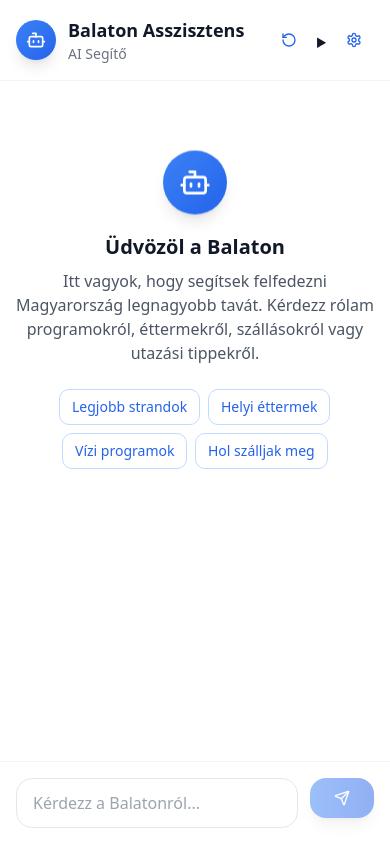
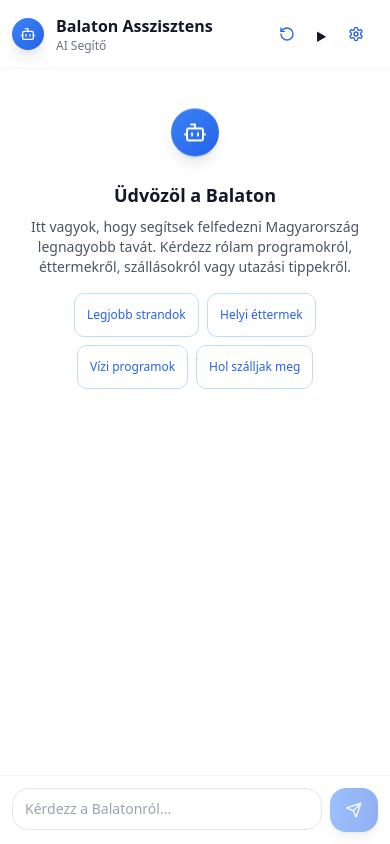
Before and after one commit to wpatrik14/balatonai-chatbot, a Next.js app: page / in a window 390 px wide. Built offline with nearby package versions, Linux system fonts and the light colour scheme.

Commit message:
fix: mobile layout for accessible input box
Ensure input box is always visible at bottom on mobile devices.

#VERCEL_SKIP

Co-authored-by: Patrik Weisz <4814687+wpatrik14@users.noreply.github.com>

```diff
--- a/app/globals.css
+++ b/app/globals.css
@@ -31,9 +31,48 @@
   * {
     @apply border-border;
   }
+
+  html {
+    /* Prevent zoom on iOS when focusing inputs */
+    -webkit-text-size-adjust: 100%;
+    /* Ensure full height on mobile */
+    height: 100%;
+  }
+
   body {
     @apply bg-white text-gray-900;
     font-feature-settings: "rlig" 1, "calt" 1;
+    /* Ensure full height on mobile */
+    height: 100%;
+    /* Prevent overscroll bounce on iOS */
+    overscroll-behavior: none;
+    /* Prevent pull-to-refresh on mobile */
+    overscroll-behavior-y: contain;
+  }
+
+  /* Prevent zoom on input focus on iOS */
+  input[type="text"],
+  input[type="email"],
+  input[type="search"],
+  textarea {
+    font-size: 16px;
+  }
+
+  @media (max-width: 640px) {
+    input[type="text"],
+    input[type="email"],
+    input[type="search"],
+    textarea {
+      font-size: 16px !important;
+    }
+  }
+}
+
+/* Mobile viewport fixes */
+@supports (-webkit-touch-callout: none) {
+  /* iOS Safari specific fixes */
+  .fixed.inset-0 {
+    height: -webkit-fill-available;
   }
 }
 
@@ -162,37 +201,41 @@ input,
   transition: all 0.2s cubic-bezier(0.4, 0, 0.2, 1);
 }
 
-/* Lake Balaton inspired gradient backgrounds */
-.bg-lake-gradient {
-  background: linear-gradient(135deg, #3b82f6 0%, #1d4ed8 50%, #1e40af 100%);
+/* Mobile-specific optimizations */
+@media (max-width: 640px) {
+  /* Ensure touch targets are large enough */
+  button {
+    min-height: 44px;
+    min-width: 44px;
   }
 
-.bg-lake-shimmer {
-  background: linear-gradient(45deg, #3b82f6, #60a5fa, #3b82f6, #1d4ed8);
-  background-size: 400% 400%;
-  animation: shimmer 3s ease infinite;
+  /* Optimize text sizes for mobile */
+  .text-xs {
+    font-size: 0.75rem;
   }
 
-/* Message bubble hover effects */
-.message-bubble {
-  transition: transform 0.2s ease, box-shadow 0.2s ease;
+  /* Reduce animation intensity on mobile for better performance */
+  .animate-wave-in {
+    animation-duration: 0.4s;
   }
 
-.message-bubble:hover {
-  transform: translateY(-1px);
-  box-shadow: 0 4px 12px rgba(59, 130, 246, 0.15);
+  .animate-float {
+    animation-duration: 4s;
+  }
 }
 
-/* Staggered animation delays for multiple elements */
-.animate-stagger-1 {
-  animation-delay: 0.1s;
+/* Prevent horizontal scroll on mobile */
+body {
+  overflow-x: hidden;
 }
-.animate-stagger-2 {
-  animation-delay: 0.2s;
+
+/* Safe area insets for devices with notches */
+@supports (padding: max(0px)) {
+  .safe-area-inset-top {
+    padding-top: max(1rem, env(safe-area-inset-top));
   }
-.animate-stagger-3 {
-  animation-delay: 0.3s;
+
+  .safe-area-inset-bottom {
+    padding-bottom: max(1rem, env(safe-area-inset-bottom));
   }
-.animate-stagger-4 {
-  animation-delay: 0.4s;
 }
--- a/app/page.tsx
+++ b/app/page.tsx
@@ -44,7 +44,7 @@ export default function LakeBalatonChat() {
 
   if (sessionLoading) {
     return (
-      <div className="min-h-screen bg-white flex items-center justify-center">
+      <div className="fixed inset-0 bg-white flex items-center justify-center">
         <div className="text-center">
           <div className="relative">
             <Loader2 className="h-8 w-8 animate-spin mx-auto mb-4 text-blue-500" />
@@ -59,17 +59,16 @@ export default function LakeBalatonChat() {
   }
 
   return (
-    <div className="min-h-screen bg-white">
-      <div className="flex flex-col h-screen max-w-4xl mx-auto">
-        {/* Compact Header */}
-        <div className="flex items-center justify-between p-4 border-b border-gray-100">
+    <div className="fixed inset-0 bg-white flex flex-col">
+      {/* Fixed Header */}
+      <div className="flex-shrink-0 flex items-center justify-between p-3 sm:p-4 border-b border-gray-100 bg-white z-10">
         <div className="flex items-center gap-3">
-            <div className="w-10 h-10 rounded-full bg-gradient-to-br from-blue-500 to-blue-600 flex items-center justify-center shadow-lg">
-              <Bot className="h-5 w-5 text-white" />
+          <div className="w-8 h-8 sm:w-10 sm:h-10 rounded-full bg-gradient-to-br from-blue-500 to-blue-600 flex items-center justify-center shadow-lg">
+            <Bot className="h-4 w-4 sm:h-5 sm:w-5 text-white" />
           </div>
           <div>
-              <h1 className="text-lg font-semibold text-gray-900">Balaton Asszisztens</h1>
-              <p className="text-sm text-gray-500">AI Segítő</p>
+            <h1 className="text-base sm:text-lg font-semibold text-gray-900">Balaton Asszisztens</h1>
+            <p className="text-xs sm:text-sm text-gray-500">AI Segítő</p>
           </div>
         </div>
 
@@ -81,7 +80,7 @@ export default function LakeBalatonChat() {
               startNewSession()
               window.location.reload()
             }}
-              className="text-blue-600 hover:text-blue-700 hover:bg-blue-50 transition-colors duration-200"
+            className="text-blue-600 hover:text-blue-700 hover:bg-blue-50 transition-colors duration-200 p-2"
           >
             <RotateCcw className="h-4 w-4" />
           </Button>
@@ -90,11 +89,11 @@ export default function LakeBalatonChat() {
           {process.env.NODE_ENV === "development" && (
             <details className="relative">
               <summary className="cursor-pointer">
-                  <Button variant="ghost" size="sm" className="text-blue-600 hover:text-blue-700 hover:bg-blue-50">
+                <Button variant="ghost" size="sm" className="text-blue-600 hover:text-blue-700 hover:bg-blue-50 p-2">
                   <Settings className="h-4 w-4" />
                 </Button>
               </summary>
-                <Card className="absolute right-0 top-10 w-80 p-4 shadow-xl border-gray-200 bg-white z-50">
+              <Card className="absolute right-0 top-10 w-72 sm:w-80 p-4 shadow-xl border-gray-200 bg-white z-50">
                 <div className="text-xs text-gray-600 space-y-2">
                   <div className="font-medium text-gray-900 mb-3">Debug Információ</div>
                   <p>
@@ -136,8 +135,8 @@ export default function LakeBalatonChat() {
 
       {/* Error Display */}
       {error && (
-          <div className="mx-4 mt-4">
-            <Card className="border-red-200 bg-red-50 p-4 animate-wave-in">
+        <div className="flex-shrink-0 mx-3 sm:mx-4 mt-3 sm:mt-4">
+          <Card className="border-red-200 bg-red-50 p-3 sm:p-4 animate-wave-in">
             <p className="text-red-800 text-sm">
               <strong>Kapcsolódási hiba:</strong> {error.message}
             </p>
@@ -145,21 +144,21 @@ export default function LakeBalatonChat() {
         </div>
       )}
 
-        {/* Chat Messages */}
+      {/* Chat Messages - Flexible height */}
       <div className="flex-1 overflow-hidden">
-          <ScrollArea className="h-full px-4" ref={scrollAreaRef}>
-            <div className="py-6 space-y-6">
+        <ScrollArea className="h-full" ref={scrollAreaRef}>
+          <div className="px-3 sm:px-4 py-4 sm:py-6 space-y-4 sm:space-y-6 pb-4">
             {messages.length === 0 && (
-                <div className="text-center py-12 animate-wave-in">
-                  <div className="w-16 h-16 rounded-full bg-gradient-to-br from-blue-500 to-blue-600 flex items-center justify-center mx-auto mb-4 shadow-lg animate-float">
-                    <Bot className="h-8 w-8 text-white" />
+              <div className="text-center py-8 sm:py-12 animate-wave-in">
+                <div className="w-12 h-12 sm:w-16 sm:h-16 rounded-full bg-gradient-to-br from-blue-500 to-blue-600 flex items-center justify-center mx-auto mb-4 shadow-lg animate-float">
+                  <Bot className="h-6 w-6 sm:h-8 sm:w-8 text-white" />
                 </div>
-                  <h2 className="text-xl font-semibold text-gray-900 mb-2">Üdvözöl a Balaton</h2>
-                  <p className="text-gray-600 max-w-md mx-auto">
+                <h2 className="text-lg sm:text-xl font-semibold text-gray-900 mb-2">Üdvözöl a Balaton</h2>
+                <p className="text-gray-600 max-w-md mx-auto text-sm sm:text-base px-4">
                   Itt vagyok, hogy segítsek felfedezni Magyarország legnagyobb tavát. Kérdezz rólam programokról,
                   éttermekről, szállásokról vagy utazási tippekről.
                 </p>
-                  <div className="flex flex-wrap gap-2 justify-center mt-6">
+                <div className="flex flex-wrap gap-2 justify-center mt-4 sm:mt-6 px-4">
                   {["Legjobb strandok", "Helyi éttermek", "Vízi programok", "Hol szálljak meg"].map(
                     (suggestion, index) => (
                       <Button
@@ -173,7 +172,7 @@ export default function LakeBalatonChat() {
                           handleInputChange({ target: { value: suggestion } } as any)
                           setTimeout(() => handleSubmit(syntheticEvent), 100)
                         }}
-                          className="text-blue-600 border-blue-200 hover:bg-blue-50 hover:border-blue-300 transition-all duration-200 animate-wave-in"
+                        className="text-blue-600 border-blue-200 hover:bg-blue-50 hover:border-blue-300 transition-all duration-200 animate-wave-in text-xs sm:text-sm"
                         style={{ animationDelay: `${index * 100}ms` }}
                       >
                         {suggestion}
@@ -187,35 +186,39 @@ export default function LakeBalatonChat() {
             {messages.map((message, index) => (
               <div
                 key={message.id}
-                  className={`flex gap-3 animate-wave-in ${message.role === "user" ? "justify-end" : "justify-start"}`}
+                className={`flex gap-2 sm:gap-3 animate-wave-in ${
+                  message.role === "user" ? "justify-end" : "justify-start"
+                }`}
                 style={{ animationDelay: `${index * 50}ms` }}
               >
                 <div
-                    className={`flex gap-3 max-w-[85%] ${message.role === "user" ? "flex-row-reverse" : "flex-row"}`}
+                  className={`flex gap-2 sm:gap-3 max-w-[85%] sm:max-w-[80%] ${
+                    message.role === "user" ? "flex-row-reverse" : "flex-row"
+                  }`}
                 >
                   <div
-                      className={`flex-shrink-0 w-8 h-8 rounded-full flex items-center justify-center shadow-sm ${
+                    className={`flex-shrink-0 w-7 h-7 sm:w-8 sm:h-8 rounded-full flex items-center justify-center shadow-sm ${
                       message.role === "user"
                         ? "bg-gradient-to-br from-blue-500 to-blue-600"
                         : "bg-gray-100 border border-gray-200"
                     }`}
                   >
                     {message.role === "user" ? (
-                        <User className="h-4 w-4 text-white" />
+                      <User className="h-3 w-3 sm:h-4 sm:w-4 text-white" />
                     ) : (
-                        <Bot className="h-4 w-4 text-blue-600" />
+                      <Bot className="h-3 w-3 sm:h-4 sm:w-4 text-blue-600" />
                     )}
                   </div>
                   <div
-                      className={`rounded-2xl px-4 py-3 shadow-sm ${
+                    className={`rounded-2xl px-3 py-2 sm:px-4 sm:py-3 shadow-sm ${
                       message.role === "user"
                         ? "bg-gradient-to-br from-blue-500 to-blue-600 text-white"
                         : "bg-gray-50 border border-gray-200 text-gray-900"
                     }`}
                   >
-                      <p className="whitespace-pre-wrap leading-relaxed">{message.content}</p>
+                    <p className="whitespace-pre-wrap leading-relaxed text-sm sm:text-base">{message.content}</p>
                     {message.role === "assistant" && (
-                        <div className="text-xs text-gray-400 mt-2">Balaton Asszisztens</div>
+                      <div className="text-xs text-gray-400 mt-1 sm:mt-2">Balaton Asszisztens</div>
                     )}
                   </div>
                 </div>
@@ -223,25 +226,25 @@ export default function LakeBalatonChat() {
             ))}
 
             {isLoading && (
-                <div className="flex gap-3 justify-start animate-wave-in">
-                  <div className="flex gap-3 max-w-[85%]">
-                    <div className="flex-shrink-0 w-8 h-8 rounded-full flex items-center justify-center bg-gray-100 border border-gray-200 shadow-sm">
-                      <Bot className="h-4 w-4 text-blue-600" />
+              <div className="flex gap-2 sm:gap-3 justify-start animate-wave-in">
+                <div className="flex gap-2 sm:gap-3 max-w-[85%] sm:max-w-[80%]">
+                  <div className="flex-shrink-0 w-7 h-7 sm:w-8 sm:h-8 rounded-full flex items-center justify-center bg-gray-100 border border-gray-200 shadow-sm">
+                    <Bot className="h-3 w-3 sm:h-4 sm:w-4 text-blue-600" />
                   </div>
-                    <div className="rounded-2xl px-4 py-3 bg-gray-50 border border-gray-200 shadow-sm">
+                  <div className="rounded-2xl px-3 py-2 sm:px-4 sm:py-3 bg-gray-50 border border-gray-200 shadow-sm">
                     <div className="flex items-center gap-2">
                       <div className="flex space-x-1">
-                          <div className="w-2 h-2 bg-blue-500 rounded-full animate-wave-dot"></div>
+                        <div className="w-1.5 h-1.5 sm:w-2 sm:h-2 bg-blue-500 rounded-full animate-wave-dot"></div>
                         <div
-                            className="w-2 h-2 bg-blue-500 rounded-full animate-wave-dot"
+                          className="w-1.5 h-1.5 sm:w-2 sm:h-2 bg-blue-500 rounded-full animate-wave-dot"
                           style={{ animationDelay: "0.2s" }}
                         ></div>
                         <div
-                            className="w-2 h-2 bg-blue-500 rounded-full animate-wave-dot"
+                          className="w-1.5 h-1.5 sm:w-2 sm:h-2 bg-blue-500 rounded-full animate-wave-dot"
                           style={{ animationDelay: "0.4s" }}
                         ></div>
                       </div>
-                        <span className="text-gray-600 ml-2">Gondolkozom...</span>
+                      <span className="text-gray-600 ml-2 text-sm sm:text-base">Gondolkozom...</span>
                     </div>
                   </div>
                 </div>
@@ -253,28 +256,27 @@ export default function LakeBalatonChat() {
         </ScrollArea>
       </div>
 
-        {/* Input Form */}
-        <div className="p-4 border-t border-gray-100">
-          <form onSubmit={handleSubmit} className="flex gap-3">
+      {/* Fixed Input Form - Always at bottom */}
+      <div className="flex-shrink-0 p-3 sm:p-4 border-t border-gray-100 bg-white">
+        <form onSubmit={handleSubmit} className="flex gap-2 sm:gap-3">
           <div className="flex-1 relative">
             <input
               value={input}
               onChange={handleInputChange}
               placeholder="Kérdezz a Balatonról..."
-                className="w-full px-4 py-3 pr-12 rounded-2xl border border-gray-200 focus:outline-none focus:ring-2 focus:ring-blue-500 focus:border-blue-500 bg-white transition-all duration-200"
+              className="w-full px-3 py-2.5 sm:px-4 sm:py-3 pr-3 sm:pr-12 rounded-2xl border border-gray-200 focus:outline-none focus:ring-2 focus:ring-blue-500 focus:border-blue-500 bg-white transition-all duration-200 text-sm sm:text-base"
               disabled={isLoading}
             />
           </div>
           <Button
             type="submit"
             disabled={isLoading || !input.trim()}
-              className="px-6 py-3 rounded-2xl bg-gradient-to-r from-blue-500 to-blue-600 hover:from-blue-600 hover:to-blue-700 text-white shadow-lg hover:shadow-xl transition-all duration-200 disabled:opacity-50 disabled:cursor-not-allowed transform hover:scale-105 active:scale-95"
+            className="px-4 py-2.5 sm:px-6 sm:py-3 rounded-2xl bg-gradient-to-r from-blue-500 to-blue-600 hover:from-blue-600 hover:to-blue-700 text-white shadow-lg hover:shadow-xl transition-all duration-200 disabled:opacity-50 disabled:cursor-not-allowed transform hover:scale-105 active:scale-95 flex-shrink-0"
           >
             <Send className="h-4 w-4" />
           </Button>
         </form>
       </div>
     </div>
-    </div>
   )
 }
```
Lines whose indentation alone changed are shown as unchanged.
